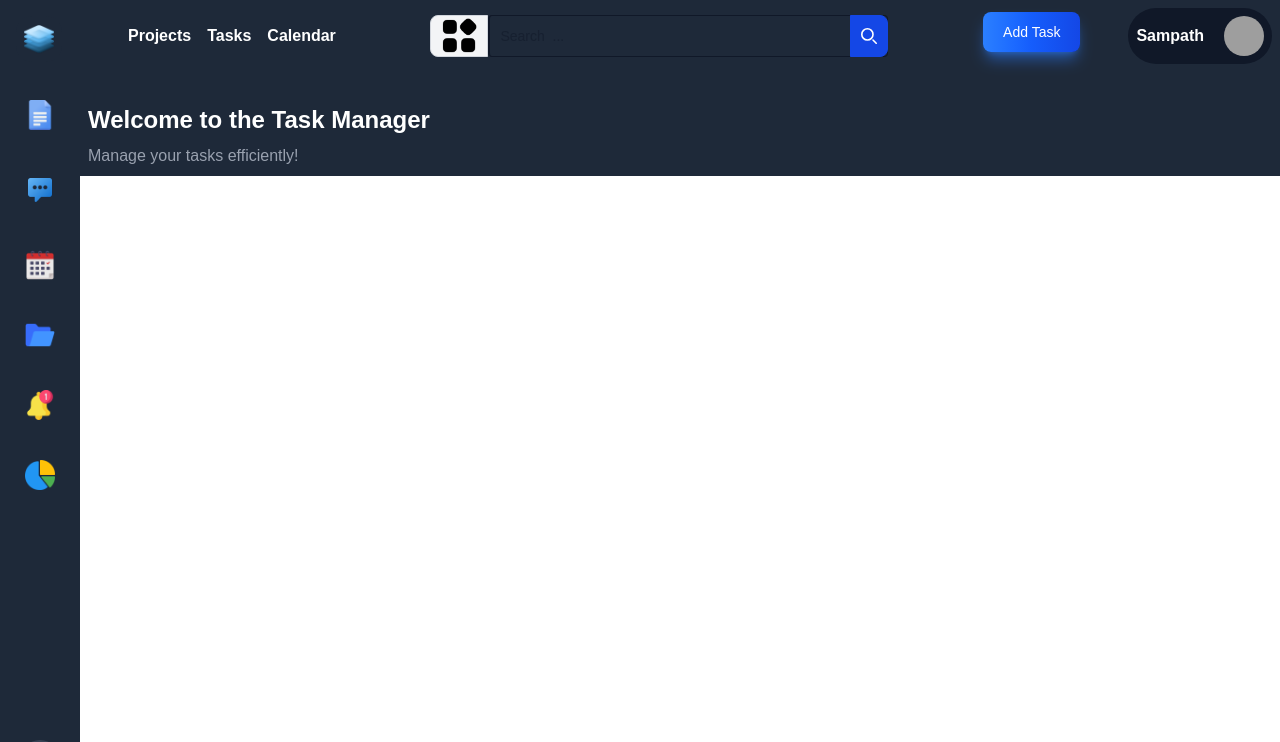
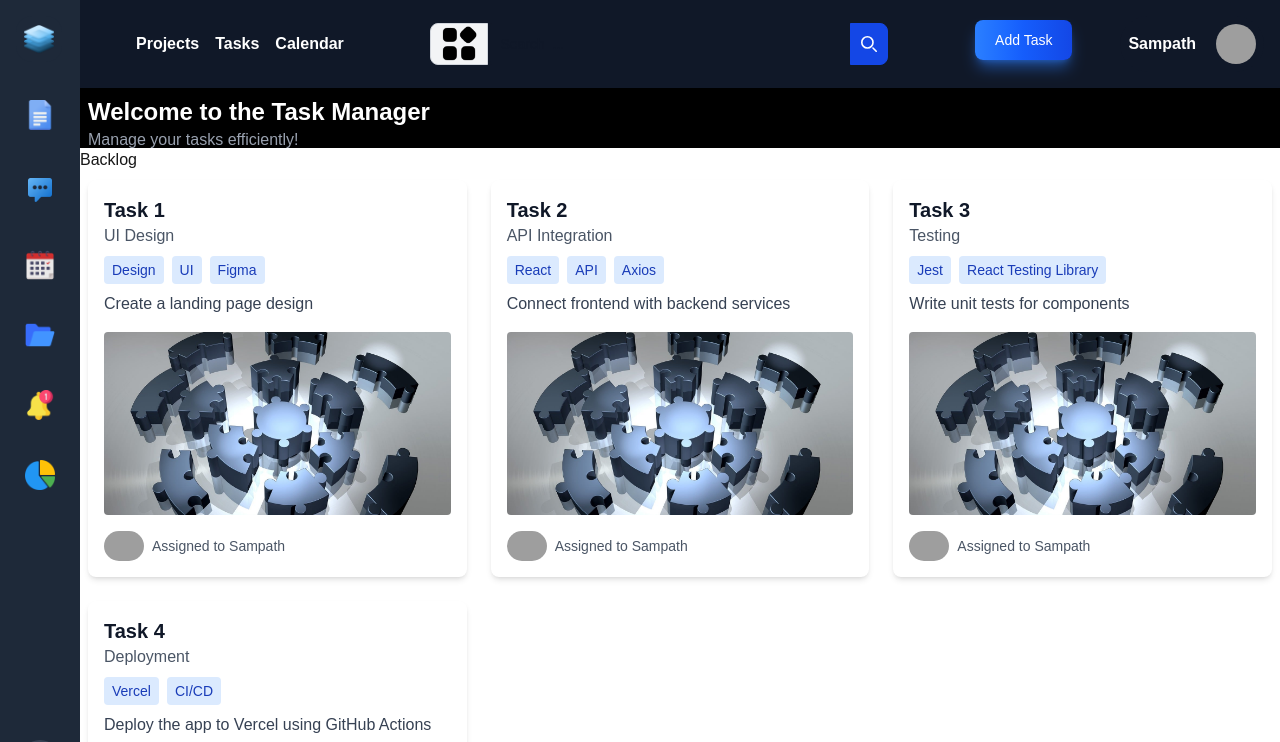
Before and after one commit to Sampath252005/task-manager, a Next.js app: page / in a window 1280 px wide. Shown: the top 742 px of the page. Built offline with nearby package versions, Linux system fonts and the light colour scheme; grey boxes are pictures that could not be loaded.

Commit message:
card and card list component added

```diff
--- a/app/components/CardList.js
+++ b/app/components/CardList.js
@@ -1,23 +1,44 @@
-// components/CardList.js
 "use client";
 
 import React from "react";
-import Card from "./Card";
+import TaskCard from "./TaskCard"; // ✅ Correct import
 
 const CardList = () => {
   const cardData = [
-    { title: "Task 1", description: "Description for task 1" },
-    { title: "Task 2", description: "Description for task 2" },
-    { title: "Task 3", description: "Description for task 3" },
-    { title: "Task 4", description: "Description for task 4" },
+    {
+      title: "Task 1",
+      subtitle: "UI Design",
+      tagsList: ["Design", "UI", "Figma"],
+      description: "Create a landing page design",
+    },
+    {
+      title: "Task 2",
+      subtitle: "API Integration",
+      tagsList: ["React", "API", "Axios"],
+      description: "Connect frontend with backend services",
+    },
+    {
+      title: "Task 3",
+      subtitle: "Testing",
+      tagsList: ["Jest", "React Testing Library"],
+      description: "Write unit tests for components",
+    },
+    {
+      title: "Task 4",
+      subtitle: "Deployment",
+      tagsList: ["Vercel", "CI/CD"],
+      description: "Deploy the app to Vercel using GitHub Actions",
+    },
   ];
 
   return (
-    <div className="grid grid-cols-1 sm:grid-cols-2 lg:grid-cols-3 gap-4 p-4">
+    <div className="grid grid-cols-1 sm:grid-cols-2 lg:grid-cols-3 gap-6 p-2 ">
       {cardData.map((card, index) => (
-        <Card
+        <TaskCard
           key={index}
           title={card.title}
+          subtitle={card.subtitle}
+          tagsList={card.tagsList}
           description={card.description}
         />
       ))}
--- a/app/components/TaskCard.js
+++ b/app/components/TaskCard.js
@@ -1,23 +1,57 @@
+"use client";
 import React from "react";
+import Image from "next/image";
 
-const TaskCard = () => {
+const TaskCard = ({ title, subtitle, tagsList = [], description, image }) => {
   return (
-    <>
-      <head>
-        <span>
-          <h2></h2>
-          <h3></h3>
+    <div className="bg-white dark:bg-gray-800 shadow-md rounded-lg p-4">
+      <div className="mb-2">
+        <h2 className="text-xl font-bold text-gray-900 dark:text-white">
+          {title}
+        </h2>
+        {subtitle && (
+          <h3 className="text-md text-gray-600 dark:text-gray-300">
+            {subtitle}
+          </h3>
+        )}
+      </div>
+
+      {tagsList.length > 0 && (
+        <ul className="flex flex-wrap gap-2 mb-2">
+          {tagsList.map((tag, index) => (
+            <li
+              key={index}
+              className="px-2 py-1 text-sm bg-blue-100 text-blue-800 rounded dark:bg-blue-900 dark:text-blue-300"
+            >
+              {tag}
+            </li>
+          ))}
+        </ul>
+      )}
+
+      <p className="text-gray-700 dark:text-gray-300 mb-4">{description}</p>
+
+      <Image
+        src={image || "/taskimage1.jpg"}
+        alt="Task illustration"
+        width={400}
+        height={100}
+        className="rounded mb-4"
+      />
+
+      <div className="flex items-center gap-2">
+        <Image
+          src="/profile.png"
+          alt="User"
+          width={40}
+          height={40}
+          className="rounded-full"
+        />
+        <span className="text-sm text-gray-600 dark:text-gray-300">
+          Assigned to Sampath
         </span>
-        <span></span>
-      </head>
-      <div>
-        <span></span>
-        <span></span>
-        <span></span>
       </div>
-      <article></article>
-      <Image src="/profile.png" alt="User dropdown" width={40} height={40} />
-    </>
+    </div>
   );
 };
 
--- a/app/page.js
+++ b/app/page.js
@@ -3,38 +3,44 @@ import Image from "next/image";
 import NavBar from "./components/NavBar";
 import SearchBar from "./components/SearchBar";
 import { useState } from "react";
+import CardList from "./components/CardList";
 
 export default function Home() {
   const [NavbarShow, setNavbarShow] = useState(true);
 
   return (
-    <div className="flex  min-w-screen">
+    <div className="flex ">
       <NavBar NavbarShow={NavbarShow} setNavbarShow={setNavbarShow} />
 
       <div
-        className={`flex flex-col gap-10 bg-gray-800 p-2 ${
-          NavbarShow ? "md:ml-20 ml-15 w-[calc(100%-2rem)] md:w-[calc(100%-5rem)]" : "w-full"
+        className={`flex flex-col max-h-15 bg-gray-800 ${
+          NavbarShow ? "md:ml-20 ml-15 w-[calc(100%-5rem)] md:w-[calc(100%-5rem)]" : "w-full"
         }`}
       >
+      <div className="flex justify-between items-center p-4 bg-gray-900">
         <SearchBar NavbarShow={NavbarShow} setNavbarShow={setNavbarShow} />
-        <div className="flex flex-col  justify-start w-full h-full">
-          <div>
+        </div>
+        <div className="flex flex-col  justify-start w-full h-full bg-black p-2">
+
           <h1 className="text-white text-2xl font-bold">Welcome to the Task Manager</h1>
-          <p className="text-gray-400 mt-2">Manage your tasks efficiently!</p>
+          <p className="text-gray-400 ">Manage your tasks efficiently!</p>
           </div>
           <div>
             <div className="backlog">
-
+           <h1>Backlog</h1>
+              <CardList/>
             </div>
             <div className="Inprogress">
-
+               <h1>Inprogrss</h1>
+              <CardList/>
             </div>
             <div className="completed">
-
+              <h1>Completed</h1>
+              <CardList/>
             </div>
           </div>
           </div>
       </div>
-    </div>
+
   );
 }
```
Also changed, not shown: public/taskimage1.jpg (added).
